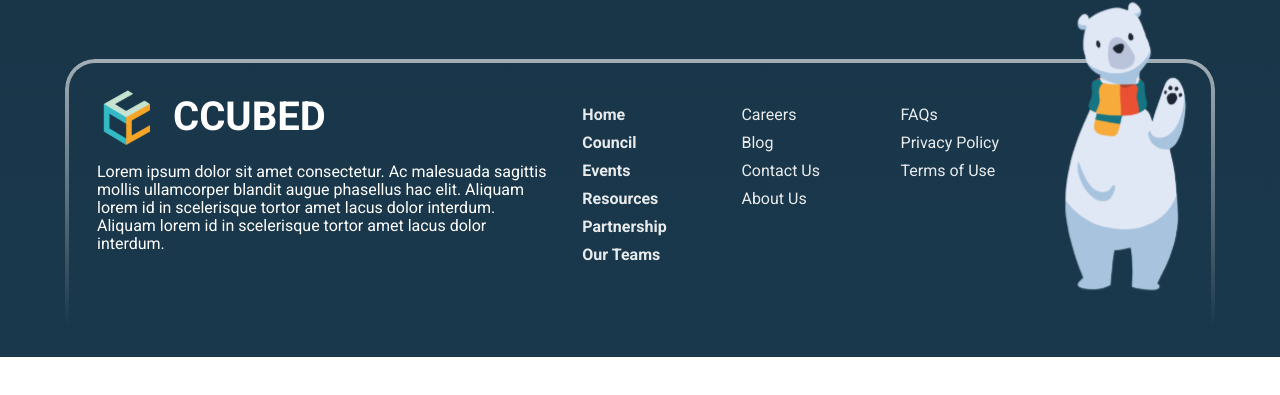
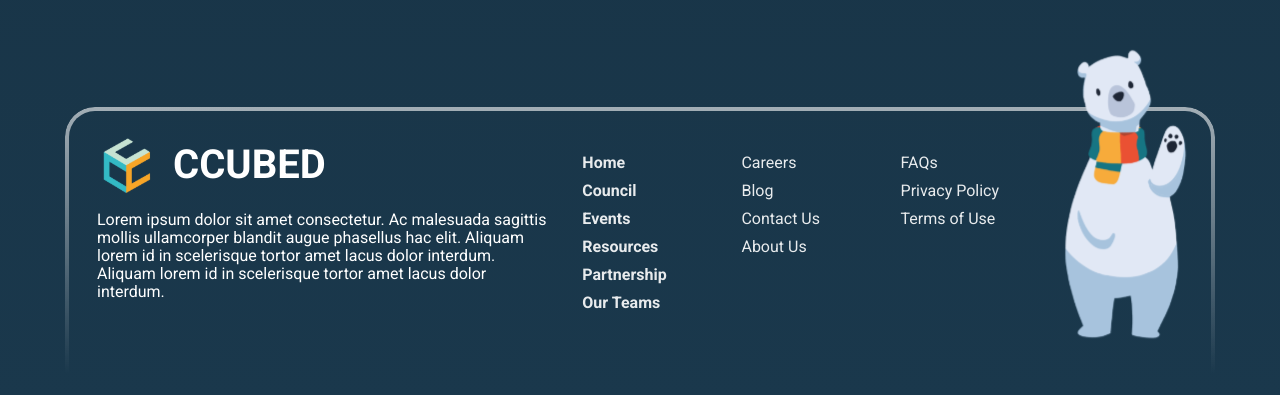
Before and after one commit to computingcouncilsofcanada/Ccubed-frontend, a Next.js app: page /teams in a window 1280 px wide. Shown: the part 4272-4667 px from the top of the page. Before the commit the page ends 4629 px from the top, so only its background shows below. Built offline with nearby package versions, Linux system fonts and the light colour scheme; no server answers.

Commit message:
Removed discord and added space around footer

```diff
--- a/src/app/(current unused folders)/teams/page.tsx
+++ b/src/app/(current unused folders)/teams/page.tsx
@@ -59,7 +59,7 @@ function OurTeamsPage() {
                       role={member.role}
                       info={member.info}
                       linkedin={member.social.linkedin}
-                      discord={member.social.discord}
+
                     />
                   ))}
                 </div>
@@ -68,7 +68,10 @@ function OurTeamsPage() {
           </div>
         </div>
 
-        <Footer />
+
+        <div className="mt-12">
+          <Footer />
+        </div>
       </div>
     </>
   );
```
